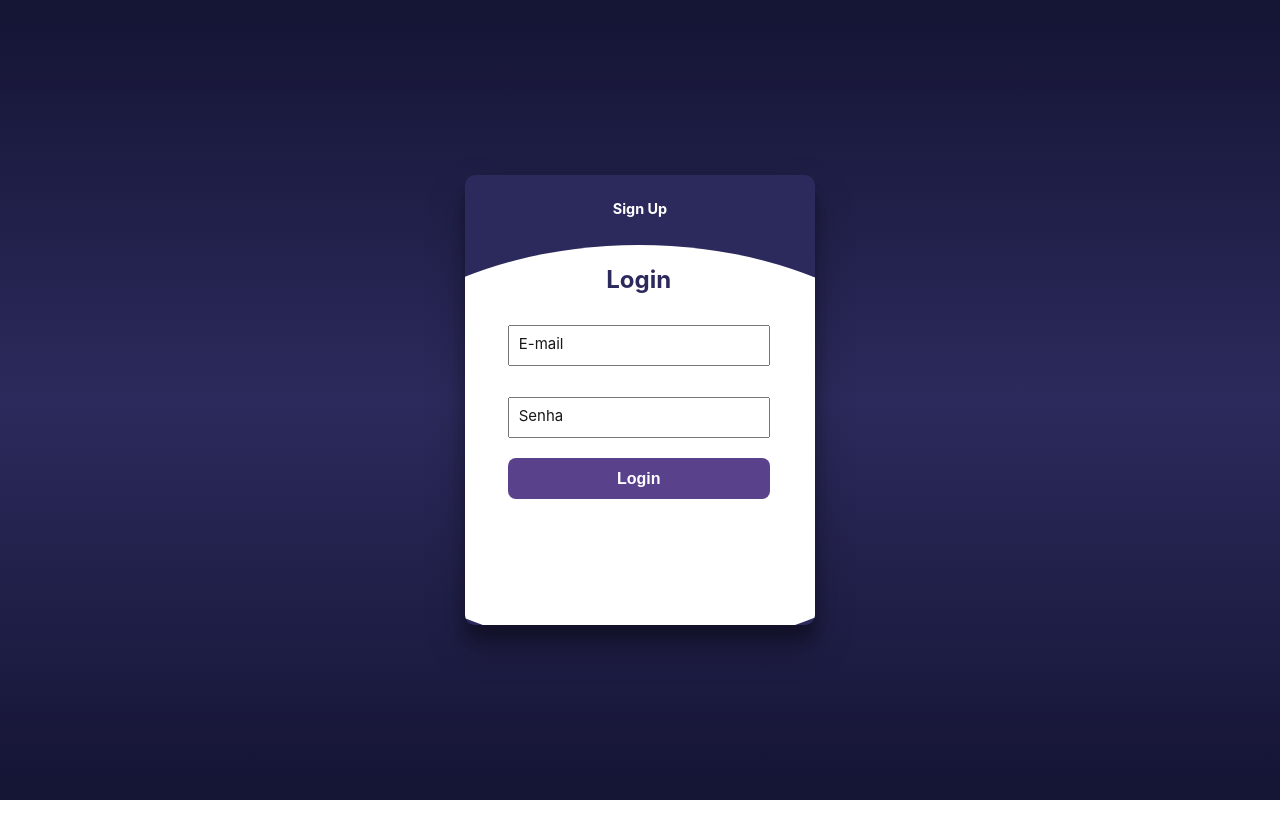
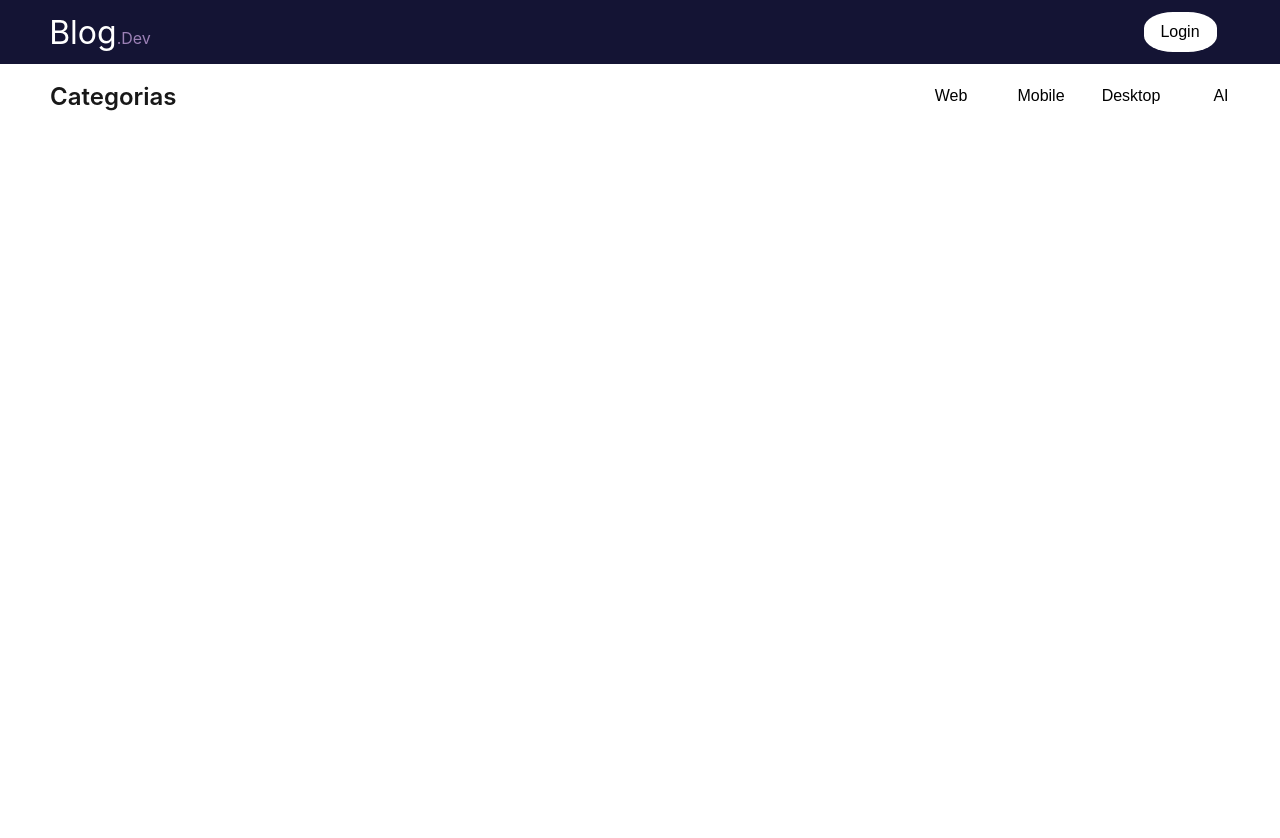
Before and after one commit to Ivisonj/Blog-dev, a Vue app in the folder frontend/: page / in a window 1280 px wide. Shown: the top 838 px of the page. Before the commit the page ends 800 px from the top, so only its background shows below. Built offline with nearby package versions, Linux system fonts and the light colour scheme.

Commit message:
feat: category header creation

```diff
--- /dev/null
+++ b/frontend/src/components/CategoryButton.vue
@@ -0,0 +1,32 @@
+<script setup lang="ts">
+     import { ref, defineProps } from 'vue'
+
+     const props = defineProps({
+        buttonChildren: String,
+        buttonType: {
+            type: String,
+            default:'button'
+        },
+     })
+</script>
+
+<template>
+    <button class="categoryButton" :type="buttonType">
+        {{ buttonChildren }}
+    </button>
+</template>
+<style scoped>
+    .categoryButton {
+        width: 90px;
+        height: 100%;
+        border: none;
+        font-size: 1rem;
+        background-color: #fff;
+        cursor: pointer;
+        transition: 0.5s;
+    }
+
+    .categoryButton:hover {
+        background-color: #eae8eb;
+    }
+</style>
--- /dev/null
+++ b/frontend/src/components/HeaderCategory.vue
@@ -0,0 +1,51 @@
+<script setup lang="ts">
+    import CategoryButtonVue from './CategoryButton.vue'
+</script>
+
+<template>
+    <div class="categoryHeaderContainer">
+        <div class="titleContainer">
+            <h1 class="title">Categorias</h1>
+        </div>
+        <div class="categoryButtonContainer">
+            <CategoryButtonVue :buttonChildren="'Web'"/>
+            <CategoryButtonVue :buttonChildren="'Mobile'"/>
+            <CategoryButtonVue :buttonChildren="'Desktop'"/>
+            <CategoryButtonVue :buttonChildren="'AI'"/>
+        </div>
+    </div>
+</template>
+<style scoped>
+    .categoryHeaderContainer {
+        position: sticky;
+        top: 0;
+        width: 95%;
+        height: 64px;
+        margin-left: 50px;
+        display: flex;
+        align-items: center;
+        justify-content: space-between;
+    }
+
+    .categoryHeaderContainer .titleContainer {
+        width: auto;
+        height: 100%;
+        display: flex;
+        align-items: center;
+        justify-content: center;
+    }
+
+    .titleContainer .title {
+        font-size: 1.5rem;
+        font-weight: 600;
+    }
+
+    .categoryButtonContainer {
+        width: auto;
+        height: 100%;
+
+        display: flex;
+        align-items: center;
+        justify-content: center;
+    }
+</style>
--- /dev/null
+++ b/frontend/src/components/HeaderComponent.vue
@@ -0,0 +1,43 @@
+<script setup lang="ts">
+    import LoginButtonVue from "./LoginButton.vue"
+    import LogoComponentVue from "./LogoComponent.vue"
+</script>
+
+<template>
+    <div class="headerContainer">
+        <div class="logo">
+            <LogoComponentVue />
+        </div>
+        <div class="menuContainer">
+            <LoginButtonVue />
+        </div>
+    </div>
+</template>
+
+<style scoped>
+     .headerContainer {
+        width: 100%;
+        height: 64px;
+        display: flex;
+        align-items: center;
+        justify-content: space-between;
+        padding: 12px 0px;
+        background-color: #141434;
+    }
+
+    .logo {
+        width: 200px;
+        height: 100%;
+        display: flex;
+        align-items: center;
+        justify-content: center;
+    }
+
+    .menuContainer {
+        width: 200px;
+        height: 100%;
+        display: flex;
+        align-items: center;
+        justify-content: center;
+    }
+</style>
--- /dev/null
+++ b/frontend/src/components/LoginButton.vue
@@ -0,0 +1,25 @@
+<script setup lang="ts">
+</script>
+
+<template>
+    <button class="loginButton">
+        Login
+    </button>
+</template>
+
+<style scoped>
+    .loginButton {
+        width: 73px;
+        height: 40px;
+        border-radius: 40%;
+        border: none;
+        font-size: 1rem;
+        background-color: #fff;
+        cursor: pointer;
+    }
+
+    .loginButton:hover {
+        background-color: #eae8eb;
+        transition: 0.5s;
+    }
+</style>
--- /dev/null
+++ b/frontend/src/components/LogoComponent.vue
@@ -0,0 +1,21 @@
+<script setup lang="ts">
+</script>
+
+<template>
+    <h1 class="logoTitle">
+        Blog<span class="logoTitle2">.Dev</span>
+    </h1>
+</template>
+<style scoped>
+    .logoTitle {
+        font-size: 2rem;
+        font-weight: 400;
+        color: #fff;
+    }
+
+    .logoTitle2 {
+        font-size: 1rem;
+        font-weight: 400;
+        color: #9c81b6;
+    }
+</style>
--- a/frontend/src/router/index.ts
+++ b/frontend/src/router/index.ts
@@ -1,14 +1,20 @@
 import { createRouter, createWebHistory } from 'vue-router'
 import LoginPage from '../views/LoginPage.vue'
+import HomePage from '../views/HomePage.vue'
 
 const router = createRouter({
   history: createWebHistory(import.meta.env.BASE_URL),
   routes: [
     {
       path: '/',
+      name: 'home',
+      component: HomePage
+    },
+    {
+      path: '/login',
       name: 'login',
       component: LoginPage
-    },
+    }
   ]
 })
 
--- /dev/null
+++ b/frontend/src/views/HomePage.vue
@@ -0,0 +1,21 @@
+<script setup lang="ts">
+    import HeaderCategoryVue from '../components/HeaderCategory.vue'
+    import HeaderComponentVue from '../components/HeaderComponent.vue'
+
+</script>
+
+<template>
+    <main>
+        <div class="homeContainer">
+            <HeaderComponentVue />
+            <HeaderCategoryVue />
+        </div>
+  </main>
+</template>
+
+<style scoped>
+    .homeContainer {
+        width: 100vw;
+        height: 3000px;
+    }
+</style>
```
